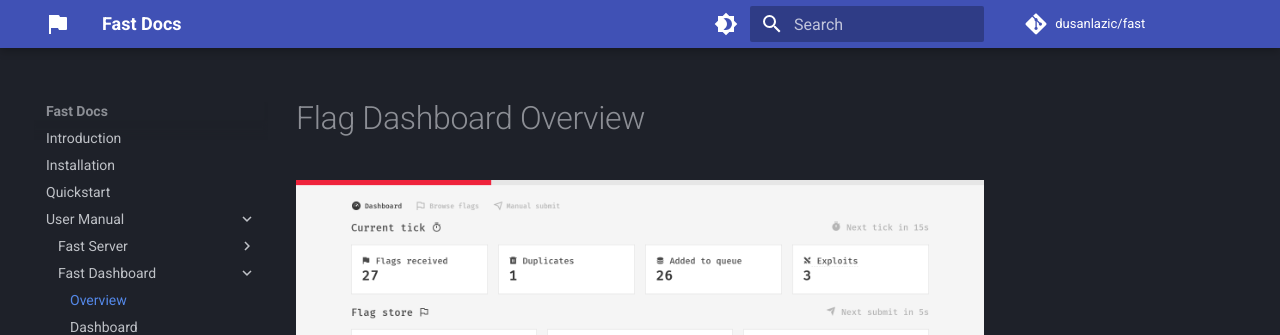
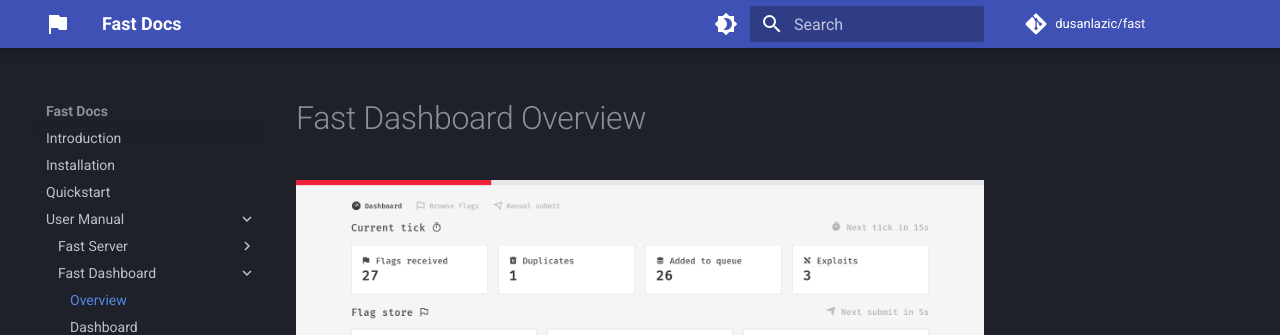
Before and after one commit to dusanlazic/fast, an MkDocs documentation site: the page built from docs/user-manual/dashboard/overview.md, in a window 1280 px wide and 1071 px high. Shown: the top 335 px of the window. Built offline with MkDocs 1.6.1 and Material for MkDocs 9.7.7, drawn with Linux system fonts in a browser that asks for light colours; comment, search, counter and statistics services are not loaded.

Commit message:
Fix docs titles

```diff
--- a/docs/user-manual/dashboard/overview.md
+++ b/docs/user-manual/dashboard/overview.md
@@ -1,4 +1,4 @@
-# Flag Dashboard Overview
+# Fast Dashboard Overview
 
 ![Fast Dashboard](../../assets/images/dashboard.png)
 
```
Also changed, not shown: docs/user-manual/client/configuration.md (+1 -1 lines), docs/user-manual/client/overview.md (+1 -1 lines).
